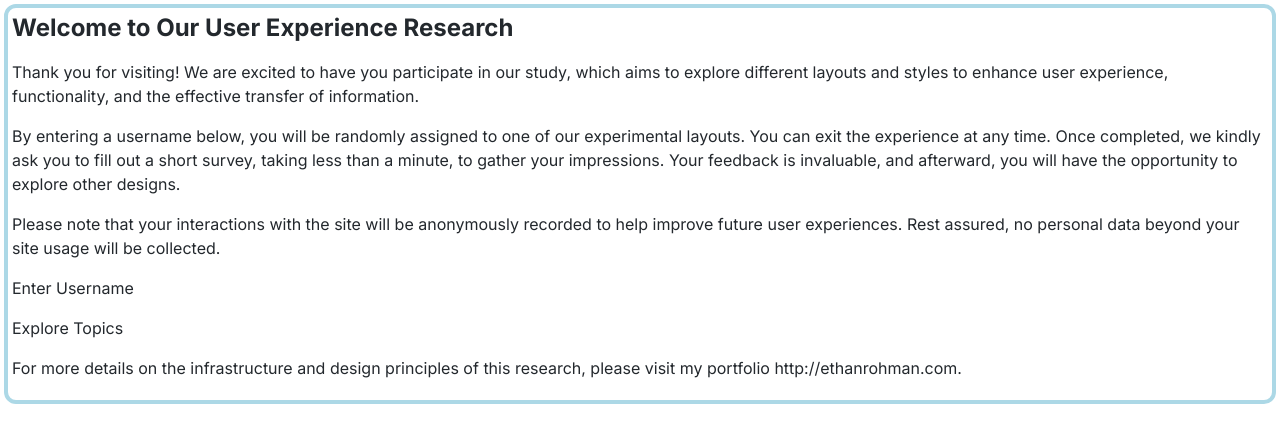
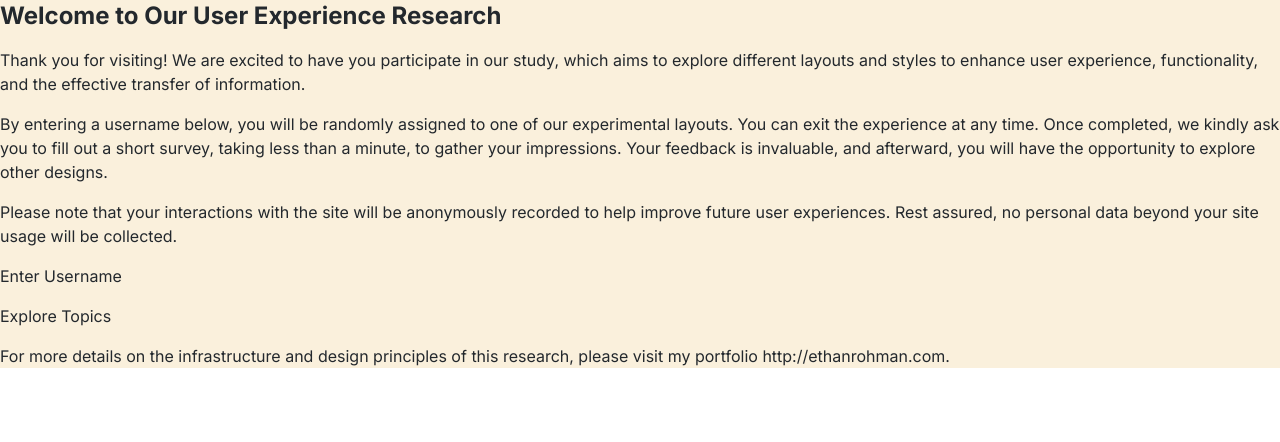
Before and after one commit to EthanRohman93/wiki-ui, a Next.js app in the folder next/: page / in a window 1280 px wide. Shown: the top 442 px of the page. Built offline with nearby package versions, Linux system fonts and the light colour scheme.

Commit message:
color schemes almost done

```diff
--- a/next/app/globals.css
+++ b/next/app/globals.css
@@ -8,65 +8,61 @@
 *   put initial colors for pages
 *   put font sizes for section heading and such
 */
+/* globals.css */
 
 :root {
-  /* Light Mode Colors */
   /* Home Page Light Mode */
-      --foreground-rgb: 35, 40, 45;
-      --background-rgb: 250, 240, 220;
-      --border-color-rgb: 172, 216, 230;
+  --home-foreground-rgb: 35, 40, 45;
+  --home-background-rgb: 250, 240, 220;
+  --home-border-color-rgb: 172, 216, 230;
 
   /* Wiki Page Light Mode */
-      --foreground-rgb: 35, 40, 45;
-      --background-rgb: 250, 240, 220;
-      --border-color-rgb: 172, 216, 230;
+  --wiki-foreground-rgb: 0, 0, 0;
+  --wiki-background-rgb: 255, 255, 255;
+  --wiki-border-color-rgb: 192, 192, 192;
 
   /* Michael Jordan Wiki Page Light Mode */
-            --foreground-rgb: 35, 40, 45;
-            --background-rgb: 250, 240, 220;
-            --border-color-rgb: 172, 216, 230;
+  --mj-wiki-foreground-rgb: 0, 0, 0;
+  --mj-wiki-background-rgb: 255, 255, 255;
+  --mj-wiki-border-color-rgb: 255, 0, 0;
 
   /* Enhanced Page Light Mode */
-      --foreground-rgb: 35, 40, 45;
-      --background-rgb: 250, 240, 220;
-      --border-color-rgb: 172, 216, 230;
+  --enhanced-foreground-rgb: 44, 62, 80;
+  --enhanced-background-rgb: 236, 240, 241;
+  --enhanced-border-color-rgb: 52, 73, 94;
 }
 
 @media (prefers-color-scheme: dark) {
   :root {
-      /* Dark Mode Colors */
     /* Home Page Dark Mode */
-          --foreground-rgb: 35, 40, 45;
-          --background-rgb: 250, 240, 220;
-          --border-color-rgb: 172, 216, 230;
+    --home-foreground-rgb: 243, 156, 18;
+    --home-background-rgb: 23, 23, 23;
+    --home-border-color-rgb: 35, 40, 45;
 
     /* Wiki Page Dark Mode */
-          --foreground-rgb: 35, 40, 45;
-          --background-rgb: 250, 240, 220;
-          --border-color-rgb: 172, 216, 230;
+    --wiki-foreground-rgb: 255, 255, 255;
+    --wiki-background-rgb: 28, 28, 28;
+    --wiki-border-color-rgb: 128, 128, 128;
 
     /* Michael Jordan Wiki Page Dark Mode */
-            --foreground-rgb: 35, 40, 45;
-            --background-rgb: 250, 240, 220;
-            --border-color-rgb: 172, 216, 230;
-
+    --mj-wiki-foreground-rgb: 255, 255, 255;
+    --mj-wiki-background-rgb: 0, 0, 0;
+    --mj-wiki-border-color-rgb: 139, 0, 0;
 
     /* Enhanced Page Dark Mode */
-          --foreground-rgb: 35, 40, 45;
-          --background-rgb: 250, 240, 220;
-          --border-color-rgb: 172, 216, 230;
+    --enhanced-foreground-rgb: 236, 240, 241;
+    --enhanced-background-rgb: 44, 62, 80;
+    --enhanced-border-color-rgb: 22, 31, 40;
   }
 }
 
-body {
-  color: rgb(var(--foreground-rgb));
-  background: linear-gradient(
-      to bottom,
-      transparent,
-      rgb(var(--background-end-rgb))
-    )
-    rgb(var(--background-start-rgb));
-  padding-top: env(safe-area-inset-top);
+html, body {
+  height: 100%;
+}
+
+.home-color-scheme {
+  color: rgb(var(--home-foreground-rgb));
+  background: rgb(var(--home-background-rgb));
 }
 
 @media (max-width: 600px) {
--- a/next/app/layout.tsx
+++ b/next/app/layout.tsx
@@ -14,11 +14,10 @@ export default function RootLayout({
   children: React.ReactNode;
 }>) {
   return (
-    <html lang="en">
+    <html lang="en"
+        className={inter.className}>
       <body className={inter.className}>
-        <div className="safe-top">
           {children}
-        </div>
       </body>
     </html>
   );
--- a/next/app/page.tsx
+++ b/next/app/page.tsx
@@ -1,11 +1,11 @@
 import React from 'react';
-import Layout from './layout';
+import RootLayout from './layout';
 import Link from 'next/link';
 
 const MainPage = () => {
   return (
-    <Layout>
-      <div className="safe-top rounded-border p-4">
+    <RootLayout>
+      <div className="home-color-scheme">
         <h1 className="text-2xl font-bold mb-4">Welcome to Our User Experience Research</h1>
         <p className="mb-4">
           Thank you for visiting! We are excited to have you participate in our study,
@@ -39,7 +39,7 @@ const MainPage = () => {
           please visit my portfolio http://ethanrohman.com.
         </p>
       </div>
-    </Layout>
+    </RootLayout>
   );
 };
 
--- a/next/app/wiki/layout.tsx
+++ b/next/app/wiki/layout.tsx
@@ -7,9 +7,9 @@ type WikiLayoutProps = {
 
 const WikiLayout: React.FC<WikiLayoutProps> = ({ children }) => {
   return (
-    <div className={styles.wikiContainer}>
+    <div className={styles.colorScheme}>
       <main className={styles.wikiContent}>
-        {children}
+ p       {children}
       </main>
     </div>
   );
```
Lines whose indentation alone changed are shown as unchanged.
